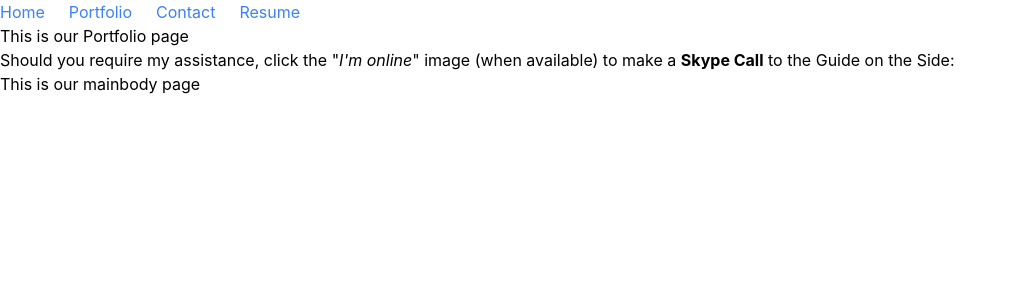
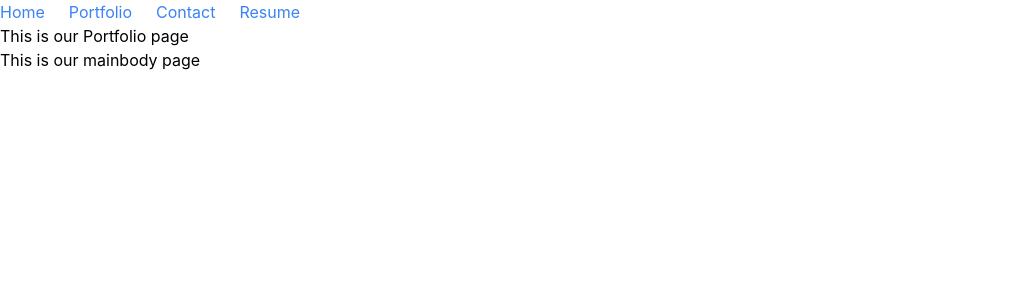
Before and after one commit to SaundersEddie/Eddie-Saunders-React-Portfolio, a React (Create React App) app: page / in a window 1280 px wide. Shown: the top 300 px of the page, without its empty margins (0-1016 px from the left). Built offline with nearby package versions, Linux system fonts and the light colour scheme.

Commit message:
Added extra components

```diff
--- a/src/Components/Portfolio.js
+++ b/src/Components/Portfolio.js
@@ -4,16 +4,7 @@
   return (
     <>
       <h1> This is our Portfolio page</h1>
-      <p>
-        Should you require my assistance, click the "<em>I'm online</em>" image
-        (when available) to make a <strong>Skype Call</strong> to the Guide on
-        the Side:
-      </p>
-      <span
-        className="skype-button rounded"
-        data-contact-id="edwyn.saunders@outlook.com"
-        data-text="Call Eddie"
-      ></span>
+
     </>
   );
 };
```
Also changed, not shown: src/Components/Contact.js (added, +12 -0 lines).
